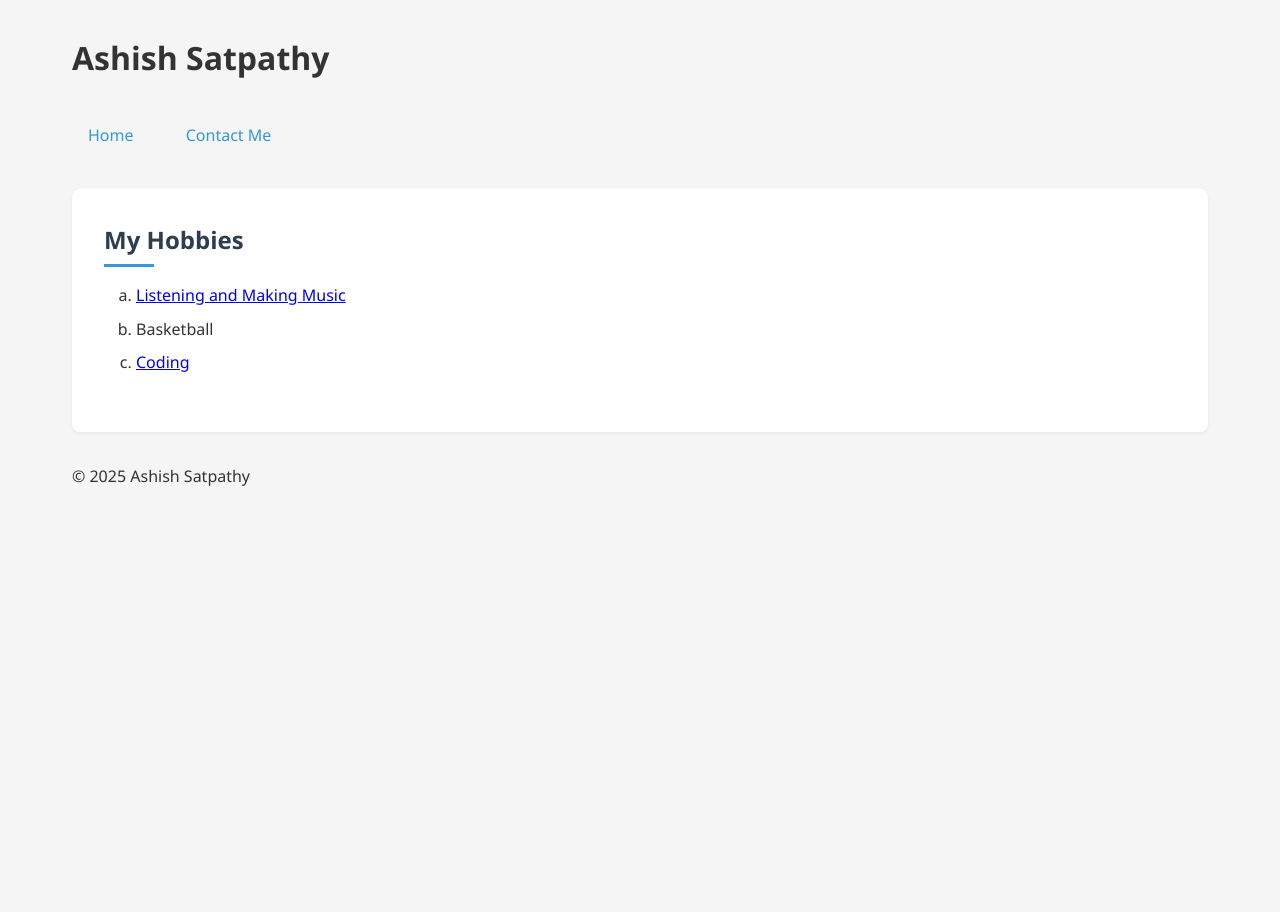
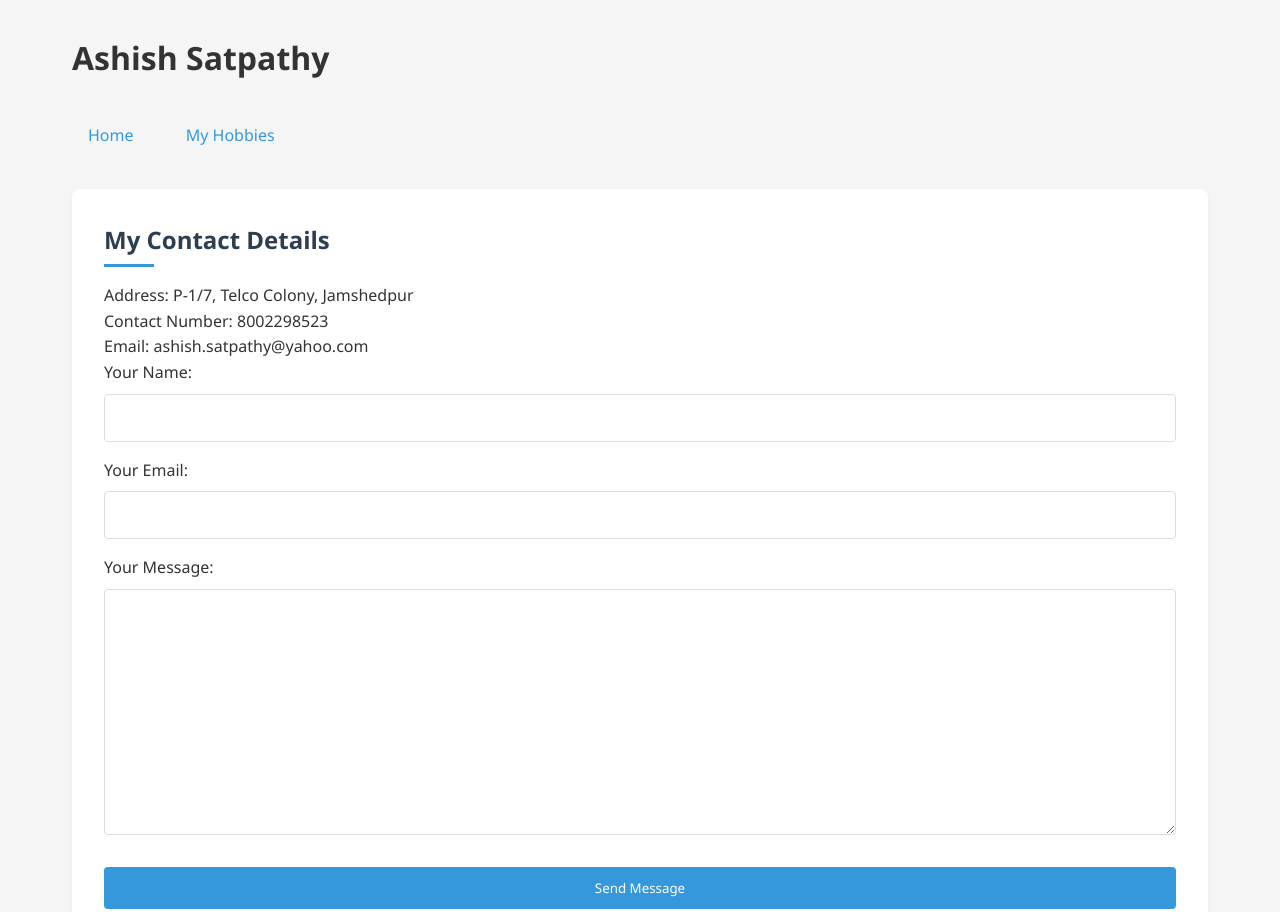
Before and after one commit to Iam4shish/CV, a plain HTML site: page hobbies.html in a window 1280 px wide. Shown: the top 912 px of the page. Before the commit the page ends 800 px from the top, so only its background shows below. Drawn offline with Linux system fonts and the light colour scheme.

Commit message:
Update hobbies.html

```diff
--- a/hobbies.html
+++ b/hobbies.html
@@ -3,7 +3,7 @@
 <head>
   <meta charset="utf-8">
   <meta name="viewport" content="width=device-width, initial-scale=1.0">
-  <title>My Hobbies | Ashish Satpathy</title>
+  <title>Contact Me | Ashish Satpathy</title>
   <link rel="stylesheet" href="styles.css">
 </head>
 <body>
@@ -11,18 +11,37 @@
     <h1>Ashish Satpathy</h1>
     <nav>
       <a href="index.html">Home</a>
-      <a href="contact.html">Contact Me</a>
+      <a href="hobbies.html">My Hobbies</a>
     </nav>
   </header>
 
   <main>
     <section>
-      <h2>My Hobbies</h2>
-      <ol type="a">
-        <li><a href="https://soundcloud.com/4shish">Listening and Making Music</a></li>
-        <li>Basketball</li>
-        <li><a href="https://codeforces.com/profile/4shish">Coding</a></li>
-      </ol>
+      <h2>My Contact Details</h2>
+      <p>
+        Address: P-1/7, Telco Colony, Jamshedpur<br>
+        Contact Number: 8002298523<br>
+        Email: ashish.satpathy@yahoo.com
+      </p>
+
+      <form class="contact-form" action="mailto:ashishsatpathy@yahoo.com" method="post" enctype="text/plain">
+        <div class="form-group">
+          <label for="name">Your Name:</label>
+          <input type="text" id="name" name="yourName">
+        </div>
+
+        <div class="form-group">
+          <label for="email">Your Email:</label>
+          <input type="email" id="email" name="yourEmail">
+        </div>
+
+        <div class="form-group">
+          <label for="message">Your Message:</label>
+          <textarea id="message" name="yourMessage" rows="10"></textarea>
+        </div>
+
+        <button type="submit">Send Message</button>
+      </form>
     </section>
   </main>
 
```
